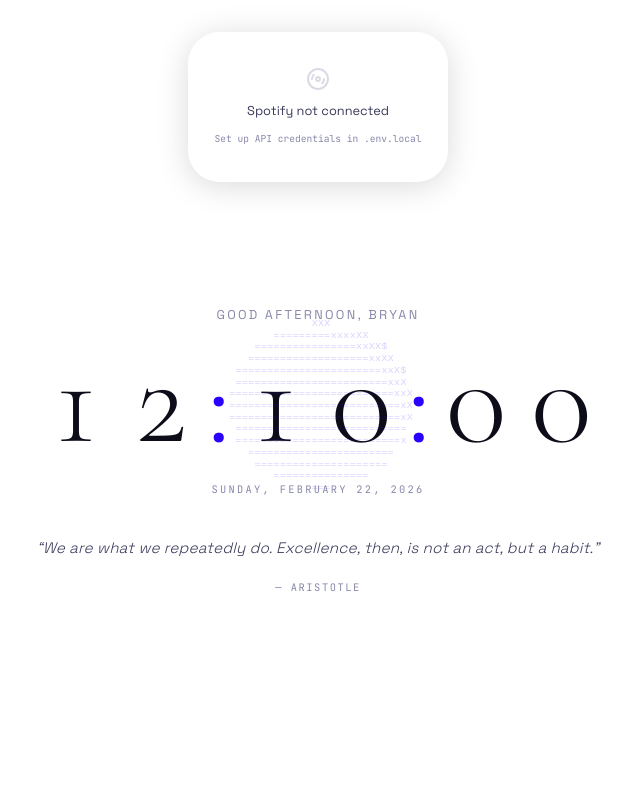
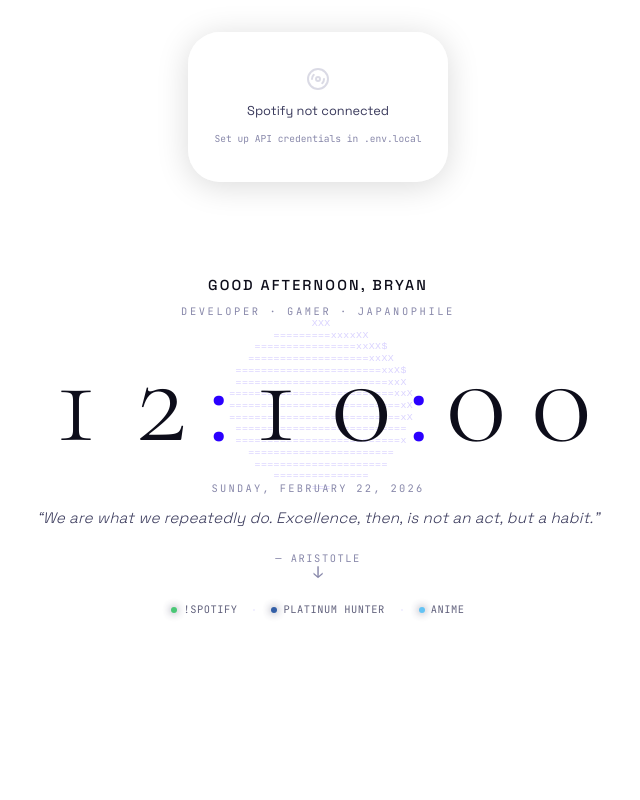
Before and after one commit to bryanhuh/my-tamashi-dashboard, a Next.js app: page / in a window 1280 px wide. Shown: the top 800 px of the page, without its empty margins (322-962 px from the left). Built offline with nearby package versions, Linux system fonts and the light colour scheme; no server answers.

Commit message:
feat(hero): introduce japanophile tagline and anime stats metrics

```diff
--- a/components/DigitalClock/DigitalClock.jsx
+++ b/components/DigitalClock/DigitalClock.jsx
@@ -34,7 +34,10 @@ export default function DigitalClock() {
 
   return (
     <div className={styles.clock}>
-      <div className={styles.greeting}>{greeting}, Bryan</div>
+      <div className={styles.greetingHeader}>
+        <div className={styles.greeting}>{greeting}, Bryan</div>
+        <div className={styles.tagline}>Developer &middot; Gamer &middot; Japanophile</div>
+      </div>
       <div className={styles.time}>
         {timeStr.split('').map((char, i) => (
           <span key={i} className={char === ':' ? styles.colon : styles.digit}>
--- a/components/DigitalClock/DigitalClock.module.css
+++ b/components/DigitalClock/DigitalClock.module.css
@@ -1,17 +1,34 @@
 .clock {
     text-align: center;
-    padding: 20px 0;
+    padding: 0;
+    position: relative;
+    z-index: 5;
+}
+
+.greetingHeader {
+    display: flex;
+    flex-direction: column;
+    align-items: center;
+    gap: 6px;
+    margin-bottom: 16px;
+    animation: fadeIn 0.8s var(--ease-out);
 }
 
 .greeting {
     font-family: var(--font-display);
-    font-size: 0.8rem;
-    font-weight: 400;
+    font-size: 0.9rem;
+    font-weight: 500;
+    color: var(--text-primary);
+    letter-spacing: 0.15em;
+    text-transform: uppercase;
+}
+
+.tagline {
+    font-family: var(--font-mono);
+    font-size: 0.65rem;
     color: var(--text-muted);
-    letter-spacing: 0.18em;
+    letter-spacing: 0.25em;
     text-transform: uppercase;
-    margin-bottom: 12px;
-    animation: fadeIn 0.8s var(--ease-out);
 }
 
 .time {
--- a/components/QuoteOfTheDay/QuoteOfTheDay.jsx
+++ b/components/QuoteOfTheDay/QuoteOfTheDay.jsx
@@ -36,9 +36,34 @@ export default function QuoteOfTheDay() {
   if (!quote) return null;
 
   return (
-    <div className={styles.quote}>
-      <p className={styles.text}>&ldquo;{quote.text}&rdquo;</p>
-      <span className={styles.author}>— {quote.author}</span>
+    <div className={styles.quoteContainer}>
+      <div className={styles.quote}>
+        <p className={styles.text}>&ldquo;{quote.text}&rdquo;</p>
+        <span className={styles.author}>— {quote.author}</span>
+      </div>
+
+      {/* ── Quick Stats Ribbon ── */}
+      <div className={styles.statsRibbon}>
+        <div className={styles.statItem}>
+          <span className={styles.statDot} style={{ backgroundColor: 'var(--spotify)' }}></span>
+          !spotify
+        </div>
+        <div className={styles.statDivider}></div>
+        <div className={styles.statItem}>
+          <span className={styles.statDot} style={{ backgroundColor: 'var(--psn)' }}></span>
+          Platinum Hunter
+        </div>
+        <div className={styles.statDivider}></div>
+        <div className={styles.statItem}>
+          <span className={styles.statDot} style={{ backgroundColor: 'var(--anilist)' }}></span>
+          Anime
+        </div>
+      </div>
+
+      {/* ── Scroll Indicator ── */}
+      <div className={styles.scrollIndicator}>
+        <span className={styles.scrollDown}>↓</span>
+      </div>
     </div>
   );
 }
--- a/components/QuoteOfTheDay/QuoteOfTheDay.module.css
+++ b/components/QuoteOfTheDay/QuoteOfTheDay.module.css
@@ -1,9 +1,17 @@
+.quoteContainer {
+    position: relative;
+    z-index: 5;
+    width: 100%;
+    display: flex;
+    flex-direction: column;
+    align-items: center;
+}
+
 .quote {
     text-align: center;
-    padding: 8px 0;
+    padding: 0;
     animation: fadeIn 1.5s var(--ease-out);
     max-width: 600px;
-    margin: 0 auto;
 }
 
 .text {
@@ -24,3 +32,72 @@
     letter-spacing: 0.15em;
     text-transform: uppercase;
 }
+
+/* ── Quick Stats Ribbon ── */
+.statsRibbon {
+    display: flex;
+    align-items: center;
+    justify-content: center;
+    gap: 16px;
+    margin-top: 32px;
+    animation: fadeIn 2s var(--ease-out);
+    opacity: 0.8;
+}
+
+.statItem {
+    font-family: var(--font-mono);
+    font-size: 0.65rem;
+    color: var(--text-secondary);
+    letter-spacing: 0.05em;
+    display: flex;
+    align-items: center;
+    gap: 6px;
+    text-transform: uppercase;
+}
+
+.statDot {
+    width: 6px;
+    height: 6px;
+    border-radius: 50%;
+    display: inline-block;
+    box-shadow: 0 0 8px currentColor;
+}
+
+.statDivider {
+    width: 2px;
+    height: 2px;
+    background: var(--border);
+    border-radius: 50%;
+}
+
+/* ── Scroll Indicator ── */
+.scrollIndicator {
+    position: absolute;
+    bottom: 40px;
+    left: 50%;
+    transform: translateX(-50%);
+    display: flex;
+    flex-direction: column;
+    align-items: center;
+    gap: 8px;
+    animation: fadeIn 2.5s var(--ease-out);
+}
+
+.scrollDown {
+    font-family: var(--font-mono);
+    font-size: 1rem;
+    color: var(--text-muted);
+    animation: bounce 2s infinite ease-in-out;
+}
+
+@keyframes bounce {
+
+    0%,
+    100% {
+        transform: translateY(0);
+    }
+
+    50% {
+        transform: translateY(8px);
+    }
+}
```
